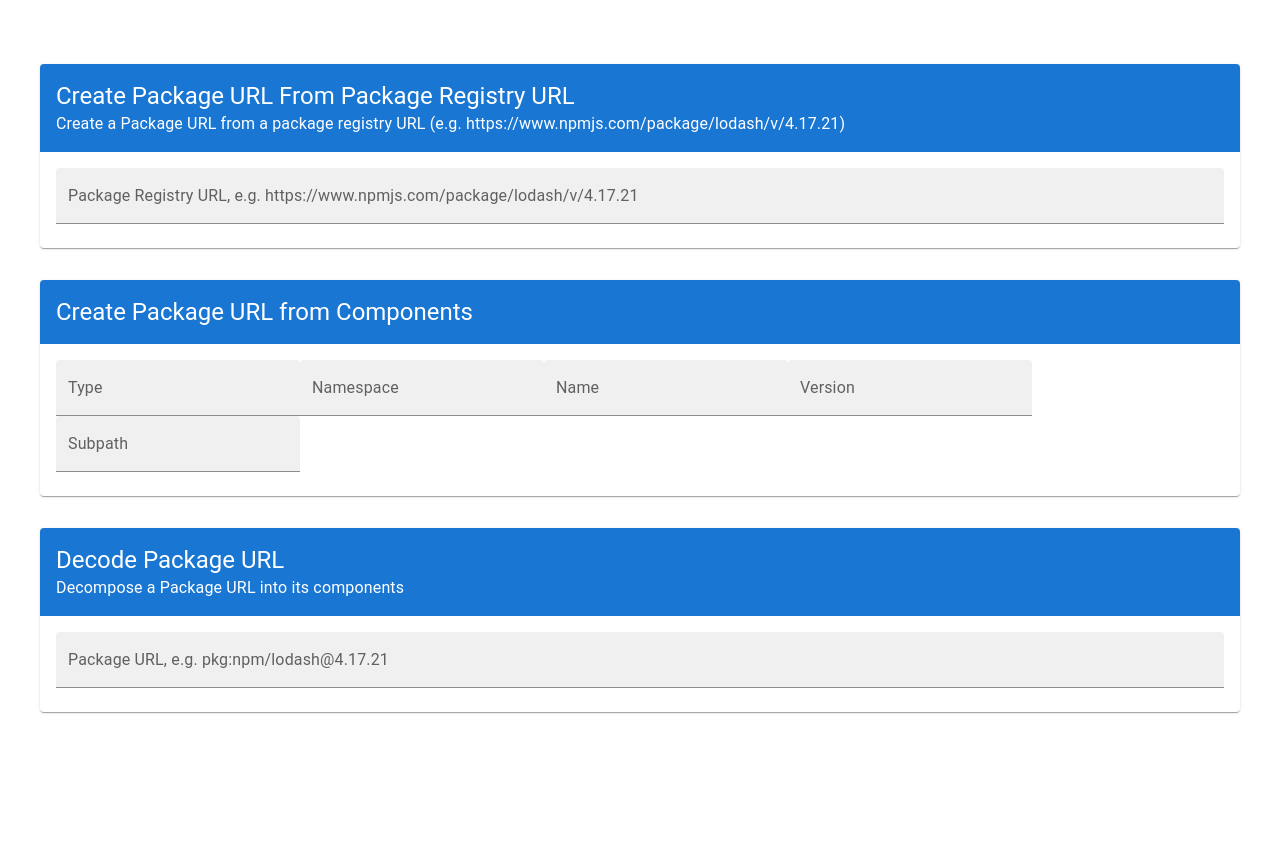
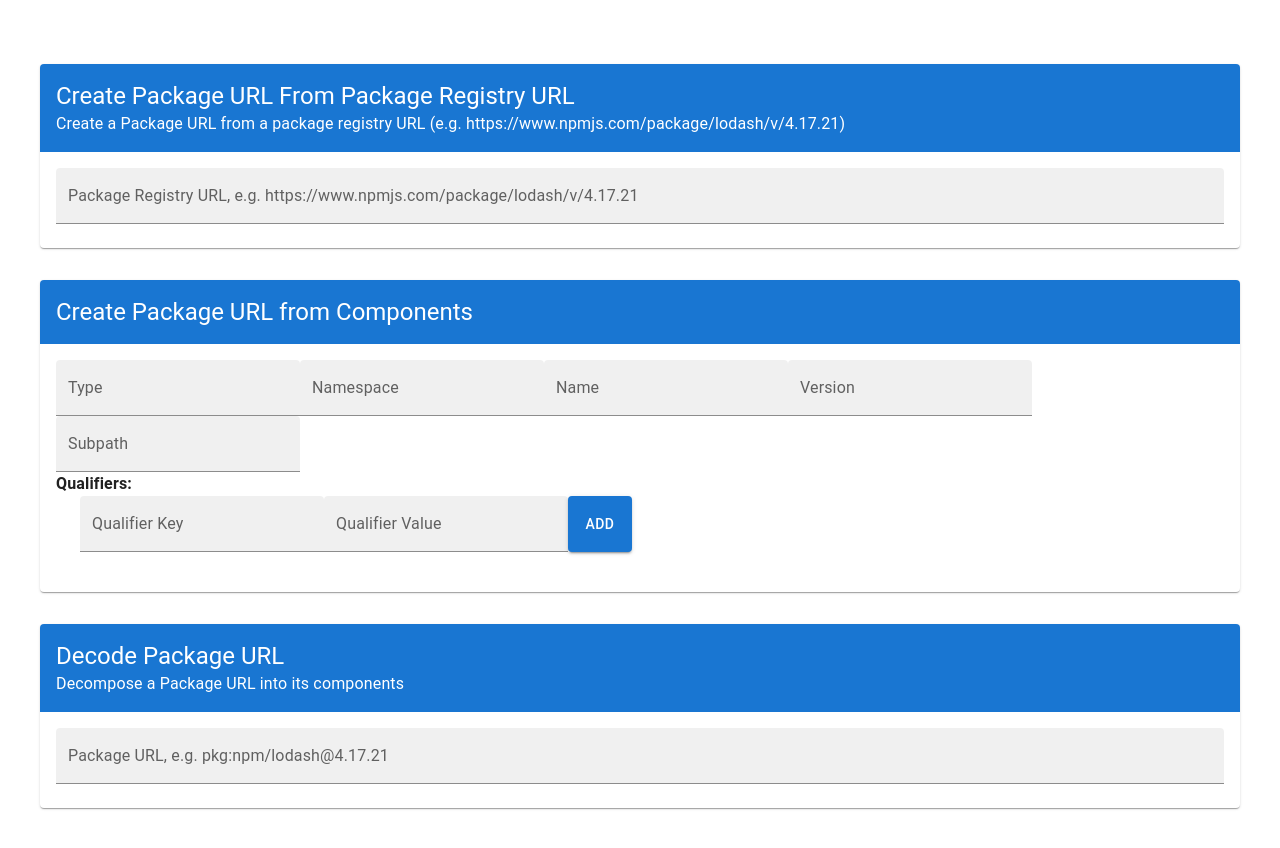
Before and after one commit to pmalmsten/purlify, a React (Create React App) app: page / in a window 1280 px wide. Shown: the top 848 px of the page. Before the commit the page ends 800 px from the top, so only its background shows below. Built offline with nearby package versions, Linux system fonts and the light colour scheme.

Commit message:
Add qualifiers support to manual purl creator

```diff
--- a/package.json
+++ b/package.json
@@ -6,6 +6,7 @@
   "dependencies": {
     "@emotion/react": "^11.11.1",
     "@emotion/styled": "^11.11.0",
+    "@mui/icons-material": "^5.13.7",
     "@mui/material": "^5.13.7",
     "@testing-library/jest-dom": "^5.16.5",
     "@testing-library/react": "^13.4.0",
--- a/src/App.tsx
+++ b/src/App.tsx
@@ -1,16 +1,17 @@
 import React, {useState} from 'react';
 import './App.css';
 import {
-    Box,
+    Box, Button,
     Card,
     CardContent,
     CardHeader,
     Container,
-    CssBaseline, List, ListItem, TextField,
+    CssBaseline, IconButton, List, ListItem, ListItemText, TextField,
     Typography
 } from "@mui/material";
 import {PackageURL} from "packageurl-js"
 import Stack from "@mui/material/Stack/Stack";
+import DeleteIcon from '@mui/icons-material/Delete';
 
 const NuGetRegex = new RegExp("https://www\\.nuget\\.org/packages/(?<name>[^/]+)(/(?<version>[^/]+))?$")
 
@@ -91,12 +92,57 @@ function GenerateFromRegistryURLCard() {
 }
 
 function GenerateManuallyCard() {
+    interface QualifierAddFormProps {
+        onAddQualifier: (key: string, value: string) => void
+    }
+
+    function QualifierAddForm({onAddQualifier}: QualifierAddFormProps) {
+        const [qualifierAddFormKey, setQualifierAddFormKey] = useState("")
+        const [qualifierAddFormValue, setQualifierAddFormValue] = useState("")
+        const [formErrorTexts, setFormErrorTexts] = useState<{key: undefined | string, value: undefined | string}>({
+            key: undefined,
+            value: undefined
+        })
+
+        let handleAddButtonClick = function() {
+            if (qualifierAddFormKey && qualifierAddFormValue) {
+                onAddQualifier(qualifierAddFormKey, qualifierAddFormValue)
+                setQualifierAddFormKey("")
+                setQualifierAddFormValue("")
+                setFormErrorTexts({key: undefined, value: undefined})
+            } else {
+                setFormErrorTexts({
+                    key: qualifierAddFormKey ? undefined : "A key is required.",
+                    value: qualifierAddFormValue ? undefined : "A value is required"
+                })
+            }
+        }
+
+        return <Stack direction={"row"}>
+            <TextField variant="filled"
+                       label="Qualifier Key"
+                       value={qualifierAddFormKey}
+                       onChange={(event) => setQualifierAddFormKey(event.target.value)}
+                       error={!!formErrorTexts["key"]}
+                       helperText={formErrorTexts["key"]}
+            />
+            <TextField variant="filled"
+                       label="Qualifier Value"
+                       value={qualifierAddFormValue}
+                       onChange={(event) => setQualifierAddFormValue(event.target.value)}
+                       error={!!formErrorTexts["value"]}
+                       helperText={formErrorTexts["value"]}
+            />
+            <Button variant={"contained"} onClick={handleAddButtonClick}>Add</Button>
+        </Stack>
+    }
+
     const [type, setType] = useState("")
     const [namespace, setNamespace] = useState("")
     const [name, setName] = useState("")
     const [version, setVersion] = useState("")
     const [subpath, setSubpath] = useState("")
-    const [qualifiers, setQualifiers] = useState({})
+    const [qualifiers, setQualifiers] = useState<{[key: string]: string}>({})
 
     let purl: PackageURL | undefined = undefined;
     if (type && name) {
@@ -105,11 +151,23 @@ function GenerateManuallyCard() {
             namespace ? namespace : undefined,
             name,
             version? version : undefined,
-            undefined,
+            Object.keys(qualifiers).length? qualifiers : undefined,
             subpath? subpath : undefined)
     }
 
     let typeOrNameMissing = (type && !name) || (name && !type)
+
+    let onAddQualifier = function(key: string, value: string) {
+        setQualifiers({
+            ...qualifiers,
+            [key]: value
+        })
+    }
+
+    let onDeleteQualifier = function(key: string) {
+        const {[key]: _, ...rest} = qualifiers // Remove qualifier with key 'key'
+        setQualifiers(rest)
+    }
 
     return <Card sx={{marginBottom: 4}}>
         <CardHeader
@@ -146,6 +204,27 @@ function GenerateManuallyCard() {
                        onChange={(event) => setSubpath(event.target.value)}
             />
             <br />
+
+            <Typography sx={{
+                fontWeight: 'bold',
+                display: 'inline'
+            }}>Qualifiers:</Typography>
+            <Stack sx={{ marginLeft: 3}}>
+                <QualifierAddForm onAddQualifier={onAddQualifier}/>
+
+                <List>
+                    {Object.keys(qualifiers).map(key =>
+                    <ListItem
+                        secondaryAction={
+                            <IconButton edge="end" aria-label="delete" onClick={(_) => onDeleteQualifier(key)}>
+                                <DeleteIcon />
+                            </IconButton>
+                        }
+                    >
+                        <ListItemText>{key}: {qualifiers[key]}</ListItemText>
+                    </ListItem>)}
+                </List>
+            </Stack>
 
             {typeOrNameMissing && <React.Fragment>
                 <Typography sx={{
```
Also changed, not shown: 1 other file (tests, documents, lock files or other folders).
